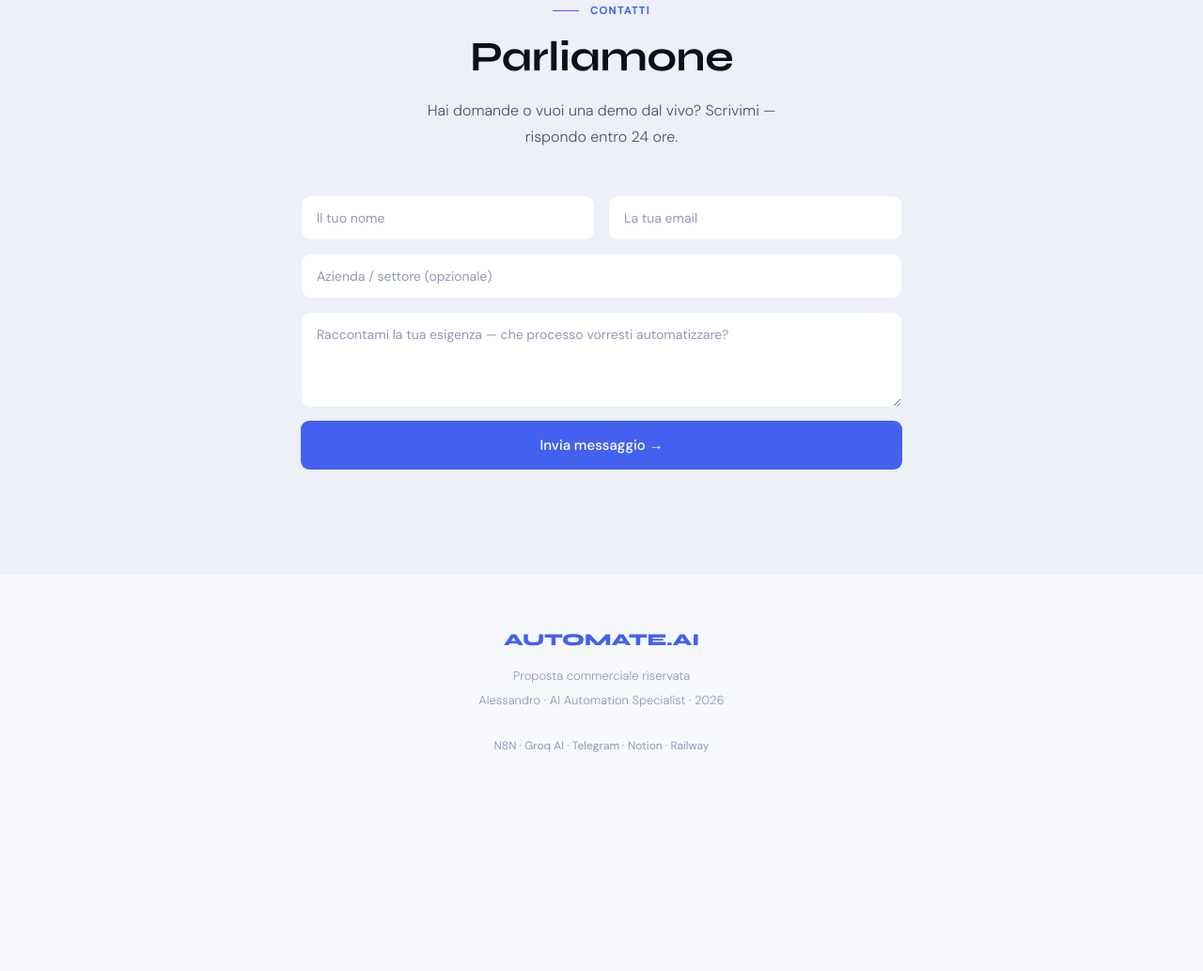
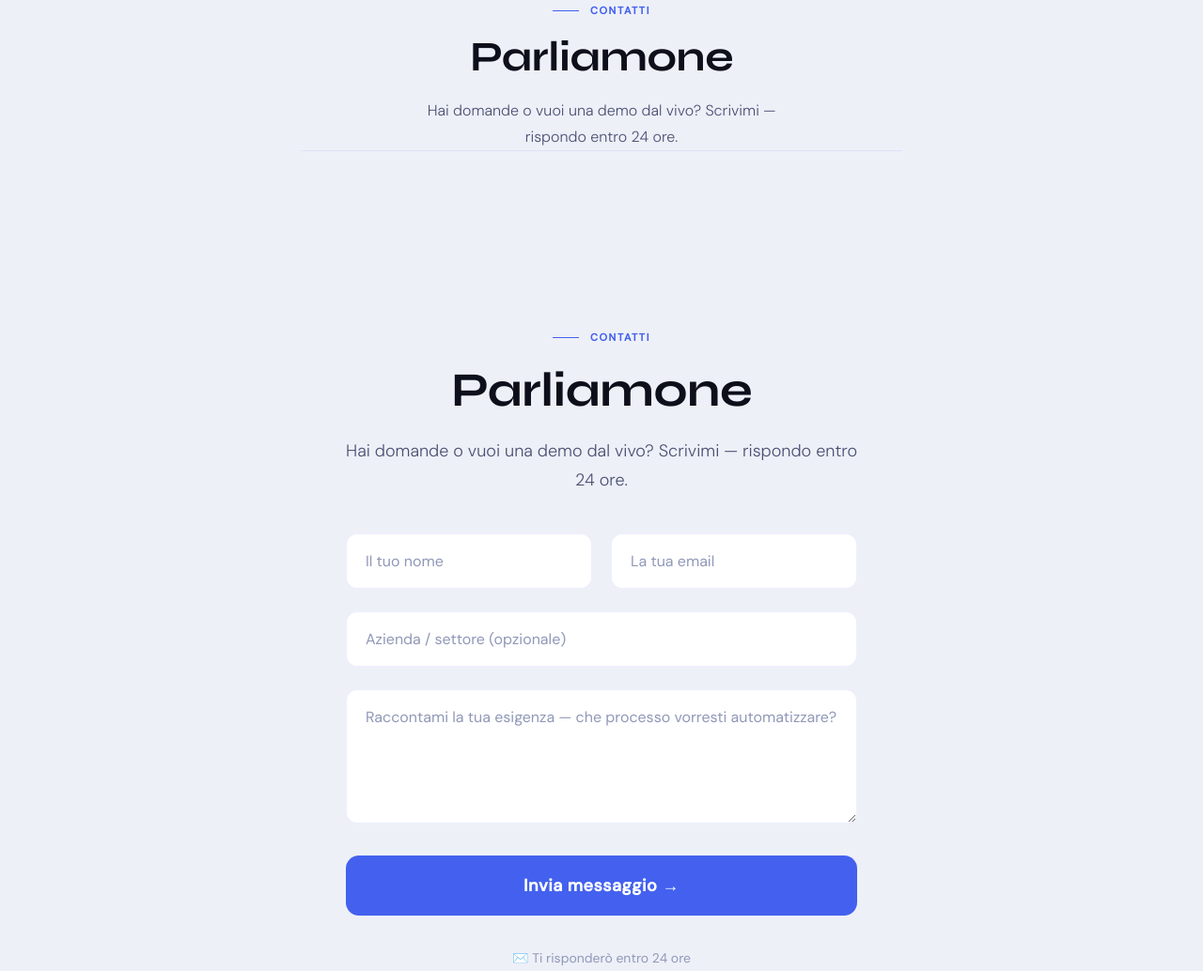
Before and after one commit to Buddylie/automate-ai-landing, a website: page public/index.html in a window 1280 px wide. Shown: the part 7101-8135 px from the top of the page at 94% size. Before the commit the page ends 7945 px from the top, so only its background shows below. Drawn offline with Linux system fonts and the light colour scheme.

Commit message:
Update index.html

```diff
--- a/public/index.html
+++ b/public/index.html
@@ -818,28 +818,53 @@ footer {
 
 
 
-     <!-- FORM MODIFICATO CON FORMSPREE -->
-    <form class="contact-form reveal" action="https://formspree.io/f/xyknpove" method="POST">
-      <div class="form-row">
-        <input class="finput" type="text" name="nome" placeholder="Il tuo nome" required>
-        <input class="finput" type="email" name="email" placeholder="La tua email" required>
+    <!-- CONTATTI -->
+<section id="contatti" style="background:var(--bg3);border-top:1px solid var(--border);padding:80px 0;">
+<div class="wrap" style="max-width:900px; margin:0 auto;">
+  <div class="contact-wrap" style="max-width:700px; margin:0 auto;">
+
+    <!-- Badge e titoli centrati -->
+    <div class="sec-label" style="justify-content:center; margin-bottom:20px;">Contatti</div>
+    <div class="sec-title" style="text-align:center; font-size:clamp(36px, 4vw, 52px); margin-bottom:20px;">Parliamone</div>
+    <div class="sec-desc" style="text-align:center; max-width:550px; margin:0 auto 40px; font-size:18px;">Hai domande o vuoi una demo dal vivo? Scrivimi — rispondo entro 24 ore.</div>
+
+    <!-- FORM INGRANDITO -->
+    <form class="contact-form reveal" action="https://formspree.io/f/xyknpove" method="POST" style="max-width:600px; margin:0 auto;">
+
+      <!-- Riga nome + email più grande -->
+      <div class="form-row" style="display:grid; grid-template-columns:1fr 1fr; gap:20px; margin-bottom:10px;">
+        <input class="finput" type="text" name="nome" placeholder="Il tuo nome" required
+               style="padding:18px 20px; font-size:16px; border-radius:12px;">
+        <input class="finput" type="email" name="email" placeholder="La tua email" required
+               style="padding:18px 20px; font-size:16px; border-radius:12px;">
       </div>
-      <input class="finput" type="text" name="azienda" placeholder="Azienda / settore (opzionale)">
-      <textarea class="finput" rows="4" name="messaggio" style="resize:vertical" placeholder="Raccontami la tua esigenza — che processo vorresti automatizzare?" required></textarea>
 
-      <!-- Antispam nascosto di Formspree -->
+      <!-- Campo azienda ingrandito -->
+      <input class="finput" type="text" name="azienda" placeholder="Azienda / settore (opzionale)"
+             style="width:100%; padding:18px 20px; font-size:16px; border-radius:12px; margin-bottom:10px;">
+
+      <!-- Textarea ingrandito -->
+      <textarea class="finput" rows="5" name="messaggio" style="resize:vertical; width:100%; padding:18px 20px; font-size:16px; border-radius:12px; margin-bottom:20px;"
+                placeholder="Raccontami la tua esigenza — che processo vorresti automatizzare?" required></textarea>
+
+      <!-- Antispam nascosto -->
       <input type="text" name="_gotcha" style="display:none">
 
-      <button type="submit" class="btn btn-fill" style="width:100%;padding:16px;font-size:15px">
+      <!-- Bottone enorme e centrato -->
+      <button type="submit" class="btn btn-fill"
+              style="width:100%; padding:20px; font-size:18px; border-radius:14px; font-weight:600; letter-spacing:0.5px;">
         Invia messaggio →
       </button>
+
+      <!-- Messaggio di conferma (opzionale) -->
+      <p style="text-align:center; margin-top:20px; color:var(--text3); font-size:14px;">
+        ✉️ Ti risponderò entro 24 ore
+      </p>
     </form>
-    <!-- FINE FORM MODIFICATO -->
 
   </div>
 </div>
 </section>
-
 <!-- FOOTER -->
 <footer>
   <div class="foot-brand">AUTOMATE.AI</div>
```
